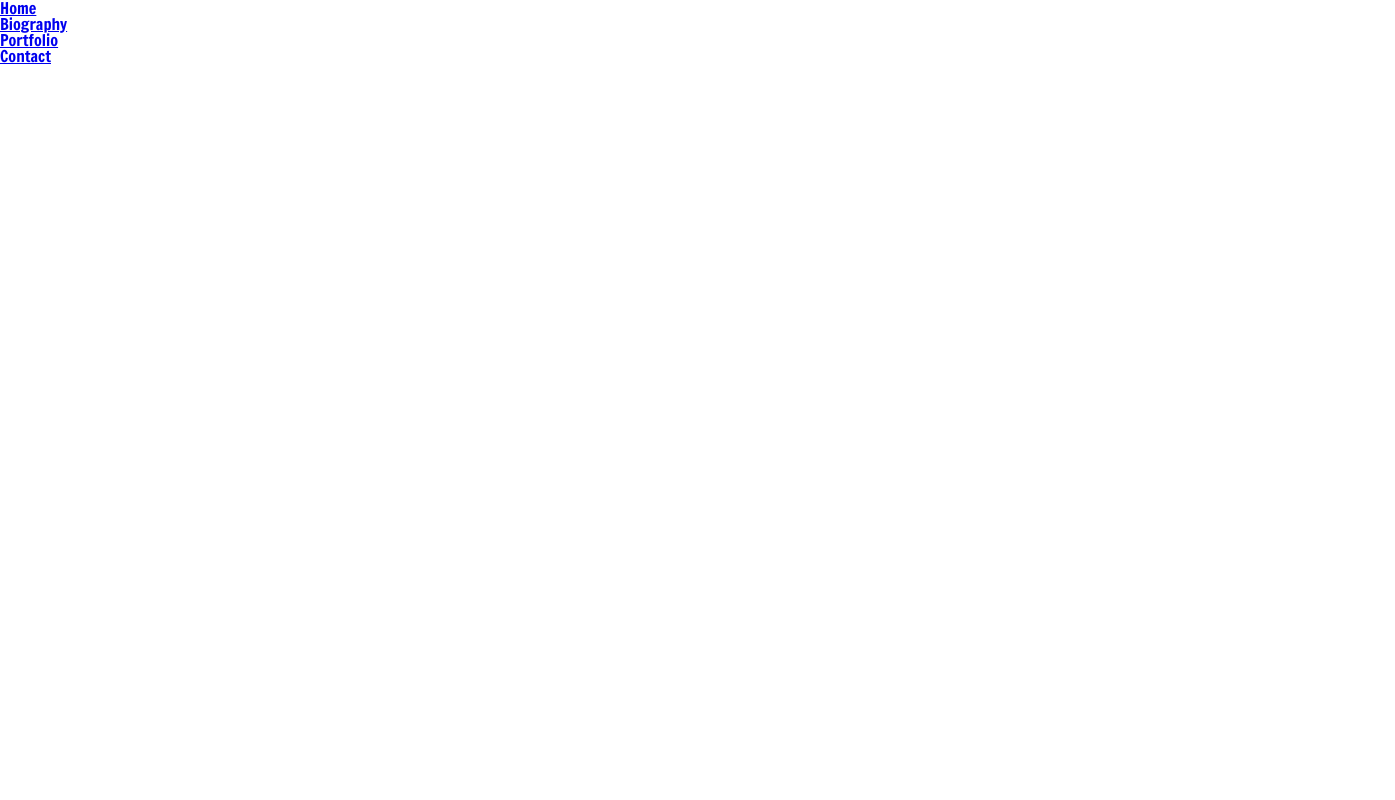
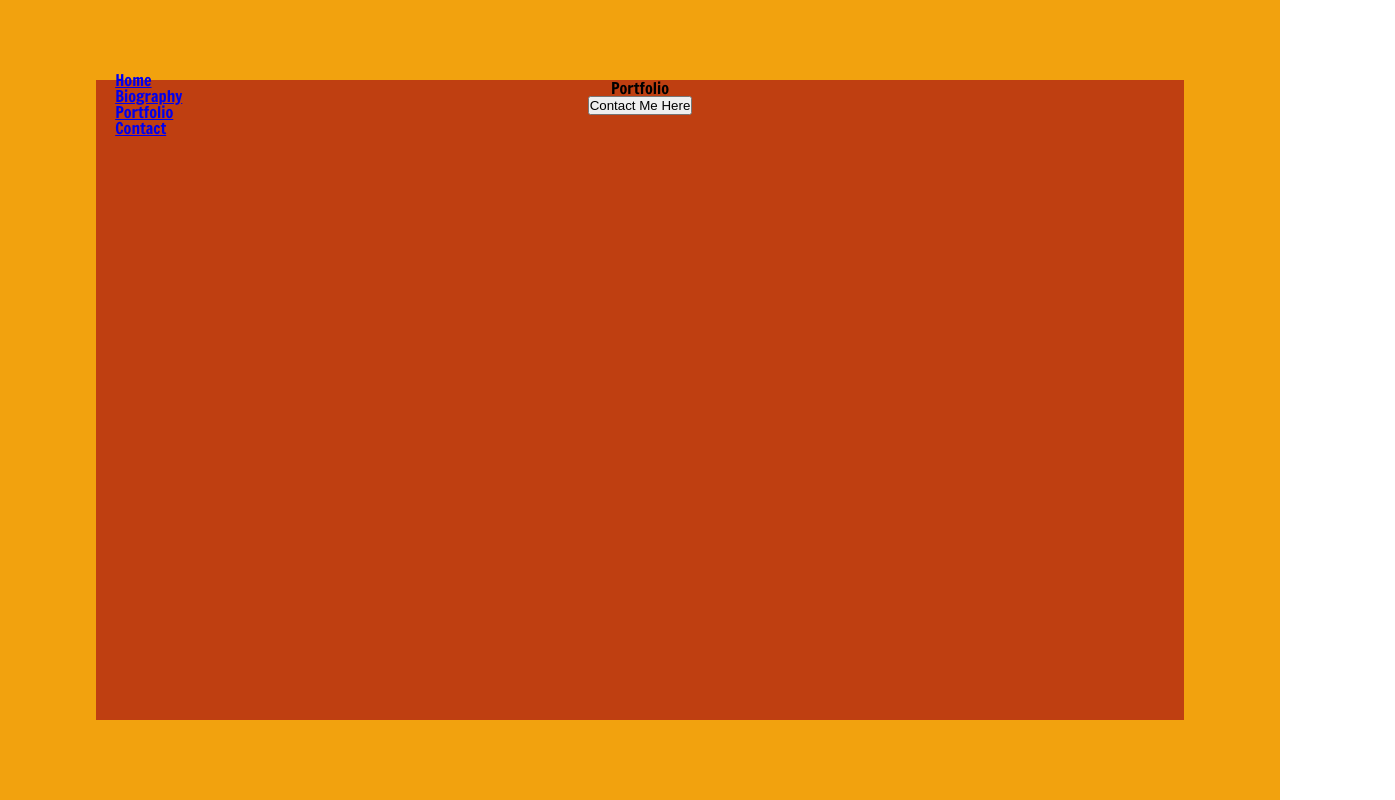
Before and after one commit to Flacko2/Basic-Portfolio, a plain HTML site: page index.html in a window 1280 px wide. Both pictures are taken after a click on the link "Portfolio". Shown: the whole page, 1395 px wide, since content can reach past the window. Drawn offline with nearby package versions, Linux system fonts and the light colour scheme.

Commit message:
Started to style a little bit of portfolio page

```diff
--- a/assets/css/style2.css
+++ b/assets/css/style2.css
@@ -133,6 +133,14 @@ nav.bio .links:hover {
     background-position-x: 100%;
 }
 
+/* Portfolio */
+
+nav.portfolio {
+    position: absolute;
+    top: 9vh;
+    left: 9vw;
+    width: 100vw;
+}
 /* //////////////////////////////////////////////////////////////////////////////////////// */
 
 /* home page */
@@ -265,6 +273,37 @@ nav.bio .links:hover {
     width: 15%;
     height: 8%;
 }
+/* //////////////////////////////////////////////////////////////////////////////////////// */
+
+/* Portfolio */
+
+/* //////////////////////////////////////////////////////////////////////////////////////// */
+
+#portfolio {
+    display: flex;
+    flex-direction: column;
+    justify-content: center;
+    position: absolute;
+    /* background-color: #E9F2A7; */
+    background-color: #F2A20E;
+    width: 100%;
+    height: 100%;
+    top: 50%;
+    left: 50%;
+    transform: translate(-50%, -50%);
+    text-align: center;
+}
+
+#portfolio .port-content {
+    position: absolute;
+    top: 50vh;
+    left: 50vw;
+    /* background-color: rgba(108, 129, 89, 0.336); */
+    background-color: #BF3F11;
+    width: 85vw;
+    height: 80vh;
+    transform: translate(-50%, -50%);
+}
 
 /* //////////////////////////////////////////////////////////////////////////////////////// */
 
--- a/assets/js/style.js
+++ b/assets/js/style.js
@@ -4,7 +4,7 @@ $(window).on("load", function () {
     console.log("window ready");
     $("body").css({
         opacity: "1",
-        transition: "800ms"
+        transition: "200ms"
     });
 });
 
--- a/index.html
+++ b/index.html
@@ -69,6 +69,14 @@
 
     </div>
 
+    <div id="portfolio" class="hidden-page">
+        <div class="port-content">
+            <div id="port-header">Portfolio</div>
+
+            <button id="next-btn" href="#contact">Contact Me Here</button>
+        </div>
+
+    </div>
 
     <!-- Compiled and minified JavaScript -->
     <!-- <script src="https://cdnjs.cloudflare.com/ajax/libs/materialize/1.0.0/js/materialize.min.js"></script> -->
```
